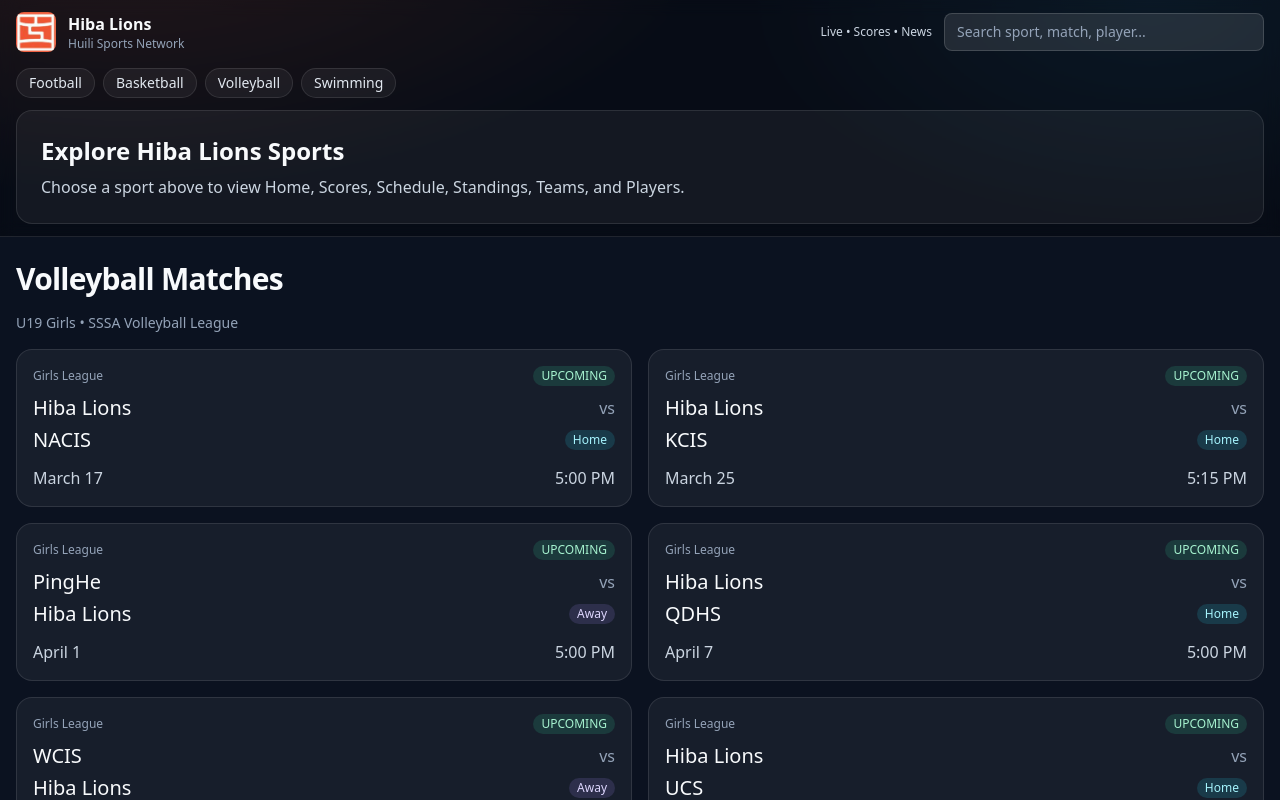
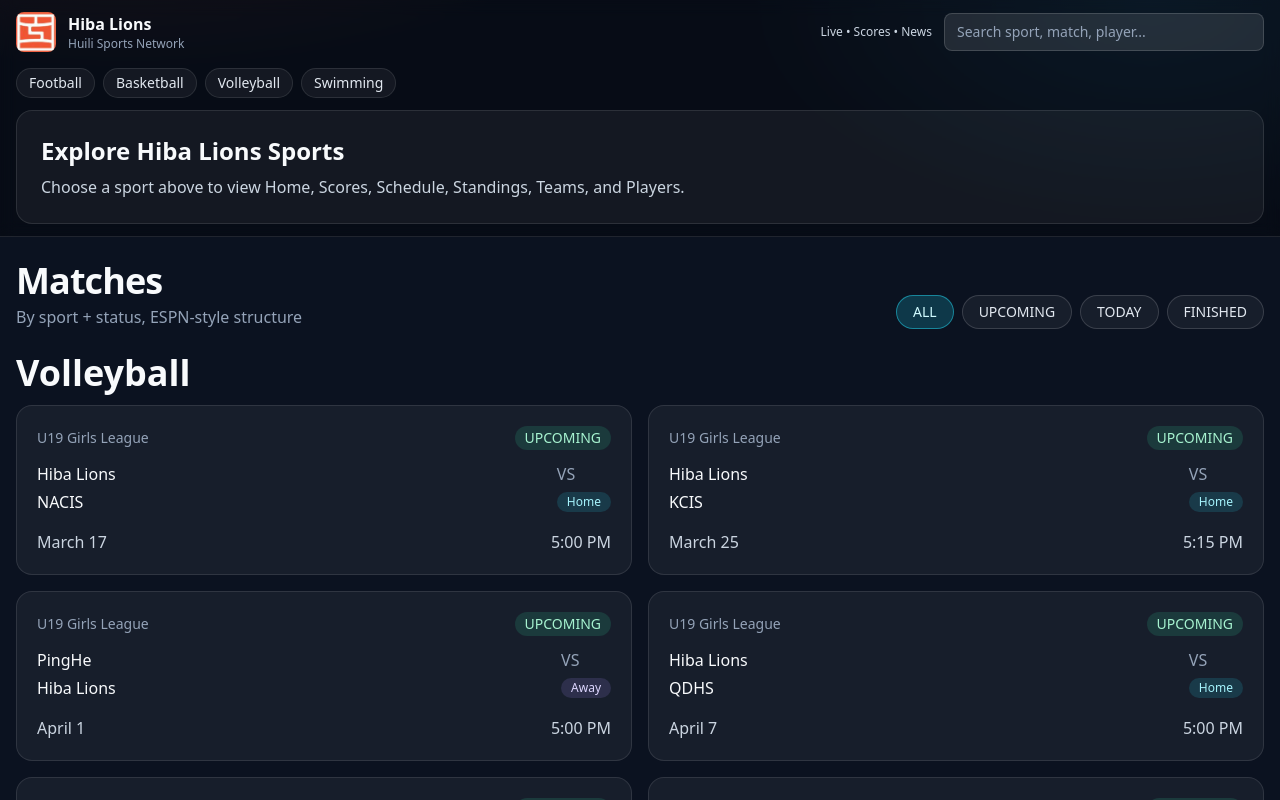
Before and after one commit to michaelfang1234/MichaelF, a Next.js app: page /matches in a window 1280 px wide. Shown: the top 800 px of the page. Built offline with nearby package versions, Linux system fonts and the light colour scheme.

Commit message:
Update matches page with status tabs and add U15 boys/girls SSSA basketball schedules

```diff
--- a/src/app/matches/page.tsx
+++ b/src/app/matches/page.tsx
@@ -1,29 +1,122 @@
-import { volleyballMatches } from "@/data/matches";
+"use client";
+
+import { useMemo, useState } from "react";
+
+type Status = "UPCOMING" | "TODAY" | "FINISHED";
+type Sport = "Volleyball" | "Basketball";
+
+type Match = {
+  sport: Sport;
+  group: string;
+  dateLabel: string;   // e.g. "March 18"
+  timeLabel: string;   // e.g. "5:00 PM"
+  home: string;
+  away: string;
+  venueType: "Home" | "Away";
+  status: Status;
+};
+
+const matches: Match[] = [
+  // Volleyball (existing)
+  { sport: "Volleyball", group: "U19 Girls League", dateLabel: "March 17", timeLabel: "5:00 PM", home: "Hiba Lions", away: "NACIS", venueType: "Home", status: "UPCOMING" },
+  { sport: "Volleyball", group: "U19 Girls League", dateLabel: "March 25", timeLabel: "5:15 PM", home: "Hiba Lions", away: "KCIS", venueType: "Home", status: "UPCOMING" },
+  { sport: "Volleyball", group: "U19 Girls League", dateLabel: "April 1",  timeLabel: "5:00 PM", home: "PingHe", away: "Hiba Lions", venueType: "Away", status: "UPCOMING" },
+  { sport: "Volleyball", group: "U19 Girls League", dateLabel: "April 7",  timeLabel: "5:00 PM", home: "Hiba Lions", away: "QDHS", venueType: "Home", status: "UPCOMING" },
+  { sport: "Volleyball", group: "U19 Girls League", dateLabel: "April 17", timeLabel: "5:00 PM", home: "WCIS", away: "Hiba Lions", venueType: "Away", status: "UPCOMING" },
+  { sport: "Volleyball", group: "U19 Girls League", dateLabel: "April 22", timeLabel: "5:00 PM", home: "Hiba Lions", away: "UCS", venueType: "Home", status: "UPCOMING" },
+  { sport: "Volleyball", group: "U19 Girls League", dateLabel: "April 28", timeLabel: "5:00 PM", home: "SUIS QP*", away: "Hiba Lions", venueType: "Away", status: "UPCOMING" },
+
+  // Basketball U15 Boys (new)
+  { sport: "Basketball", group: "U15 Boys SSSA", dateLabel: "March 18", timeLabel: "5:00 PM", home: "Hiba Lions", away: "SUIS HQ", venueType: "Home", status: "UPCOMING" },
+  { sport: "Basketball", group: "U15 Boys SSSA", dateLabel: "March 25", timeLabel: "5:15 PM", home: "Hiba Lions", away: "KCIS", venueType: "Home", status: "UPCOMING" },
+  { sport: "Basketball", group: "U15 Boys SSSA", dateLabel: "April 1",  timeLabel: "5:00 PM", home: "Hiba Lions", away: "SUIS GB", venueType: "Home", status: "UPCOMING" },
+  { sport: "Basketball", group: "U15 Boys SSSA", dateLabel: "April 15", timeLabel: "5:00 PM", home: "Hiba Lions", away: "Pao", venueType: "Home", status: "UPCOMING" },
+  { sport: "Basketball", group: "U15 Boys SSSA", dateLabel: "April 22", timeLabel: "5:00 PM", home: "Hiba Lions", away: "SCL", venueType: "Home", status: "UPCOMING" },
+  { sport: "Basketball", group: "U15 Boys SSSA", dateLabel: "April 29", timeLabel: "5:00 PM", home: "Hiba Lions", away: "SHSID", venueType: "Home", status: "UPCOMING" },
+
+  // Basketball U15 Girls (new)
+  { sport: "Basketball", group: "U15 Girls SSSA", dateLabel: "March 11", timeLabel: "5:00 PM", home: "SHSID", away: "Hiba Lions", venueType: "Away", status: "UPCOMING" },
+  { sport: "Basketball", group: "U15 Girls SSSA", dateLabel: "March 18", timeLabel: "5:00 PM", home: "Hiba Lions", away: "SUIS HQ", venueType: "Home", status: "UPCOMING" },
+  { sport: "Basketball", group: "U15 Girls SSSA", dateLabel: "April 1",  timeLabel: "5:00 PM", home: "Hiba Lions", away: "SUIS GB", venueType: "Home", status: "UPCOMING" },
+  { sport: "Basketball", group: "U15 Girls SSSA", dateLabel: "April 7",  timeLabel: "5:00 PM", home: "SUIS GB", away: "Hiba Lions", venueType: "Away", status: "UPCOMING" },
+  { sport: "Basketball", group: "U15 Girls SSSA", dateLabel: "April 15", timeLabel: "5:00 PM", home: "SUIS HQ", away: "Hiba Lions", venueType: "Away", status: "UPCOMING" },
+  { sport: "Basketball", group: "U15 Girls SSSA", dateLabel: "April 29", timeLabel: "5:00 PM", home: "Hiba Lions", away: "SHSID", venueType: "Home", status: "UPCOMING" },
+];
+
+const statusTabs: Array<"ALL" | Status> = ["ALL", "UPCOMING", "TODAY", "FINISHED"];
 
 export default function MatchesPage() {
+  const [statusFilter, setStatusFilter] = useState<"ALL" | Status>("ALL");
+
+  const filtered = useMemo(() => {
+    if (statusFilter === "ALL") return matches;
+    return matches.filter((m) => m.status === statusFilter);
+  }, [statusFilter]);
+
+  const volleyball = filtered.filter((m) => m.sport === "Volleyball");
+  const basketball = filtered.filter((m) => m.sport === "Basketball");
+
   return (
-    <main className="space-y-4">
-      <h1 className="text-3xl font-semibold tracking-tight">Volleyball Matches</h1>
-      <p className="text-slate-400 text-sm">U19 Girls • SSSA Volleyball League</p>
+    <main className="space-y-6">
+      <section className="flex flex-wrap items-end justify-between gap-4">
+        <div>
+          <h1 className="text-4xl font-semibold tracking-tight">Matches</h1>
+          <p className="mt-1 text-slate-400">By sport + status, ESPN-style structure</p>
+        </div>
+        <div className="flex flex-wrap gap-2">
+          {statusTabs.map((tab) => (
+            <button
+              key={tab}
+              onClick={() => setStatusFilter(tab)}
+              className={[
+                "rounded-full border px-4 py-1.5 text-sm transition",
+                statusFilter === tab
+                  ? "border-cyan-400/50 bg-cyan-400/20 text-cyan-100"
+                  : "border-white/15 bg-white/5 text-slate-200 hover:bg-white/10",
+              ].join(" ")}
+            >
+              {tab}
+            </button>
+          ))}
+        </div>
+      </section>
 
+      <SportBlock title="Volleyball" items={volleyball} />
+      <SportBlock title="Basketball" items={basketball} />
+    </main>
+  );
+}
+
+function SportBlock({ title, items }: { title: string; items: Match[] }) {
+  if (items.length === 0) return null;
+
+  return (
+    <section className="space-y-3">
+      <h2 className="text-4xl font-semibold">{title}</h2>
       <div className="grid gap-4 md:grid-cols-2">
-        {volleyballMatches.map((m, i) => (
-          <article key={i} className="rounded-2xl border border-white/10 bg-white/5 p-4 transition hover:bg-white/10">
-            <div className="mb-2 flex items-center justify-between text-xs text-slate-400">
-              <span>{m.league}</span>
-              <span className="rounded-full bg-emerald-400/15 px-2 py-0.5 text-emerald-200">{m.status}</span>
+        {items.map((m, i) => (
+          <article key={`${m.sport}-${m.group}-${m.dateLabel}-${i}`} className="rounded-2xl border border-white/10 bg-white/5 p-5">
+            <div className="mb-3 flex items-center justify-between text-sm">
+              <span className="text-slate-400">{m.group}</span>
+              <span className="rounded-full bg-emerald-400/15 px-2.5 py-0.5 text-emerald-200">{m.status}</span>
             </div>
-            <div className="space-y-1">
-              <div className="flex items-center justify-between"><span className="text-xl">{m.home}</span><span className="text-slate-400">vs</span></div>
-              <div className="flex items-center justify-between"><span className="text-xl">{m.away}</span><span className={`rounded-full px-2 py-0.5 text-xs ${m.venue==="Home"?"bg-cyan-400/15 text-cyan-200":"bg-violet-400/15 text-violet-200"}`}>{m.venue}</span></div>
+
+            <div className="grid grid-cols-[1fr_auto] items-center gap-x-3 gap-y-1">
+              <span className="text-4 font-medium">{m.home}</span>
+              <span className="text-slate-400">VS</span>
+              <span className="text-4 font-medium">{m.away}</span>
+              <span className={`rounded-full px-2.5 py-0.5 text-xs ${m.venueType === "Home" ? "bg-cyan-400/15 text-cyan-200" : "bg-violet-400/15 text-violet-200"}`}>
+                {m.venueType}
+              </span>
             </div>
-            <div className="mt-3 flex items-center justify-between text-slate-300">
-              <span>{m.date}</span>
-              <span>{m.time}</span>
+
+            <div className="mt-4 flex items-center justify-between text-slate-300">
+              <span>{m.dateLabel}</span>
+              <span>{m.timeLabel}</span>
             </div>
           </article>
         ))}
       </div>
-    </main>
+    </section>
   );
 }
```
